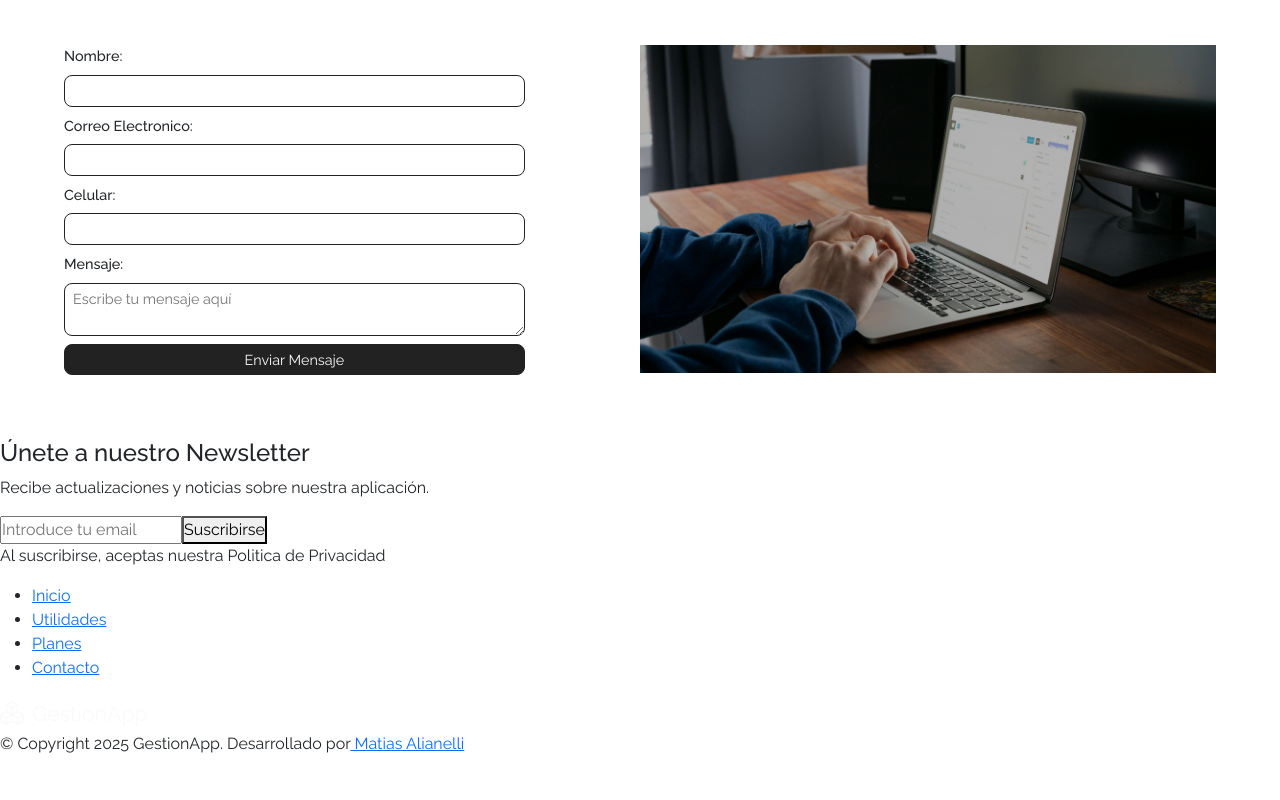
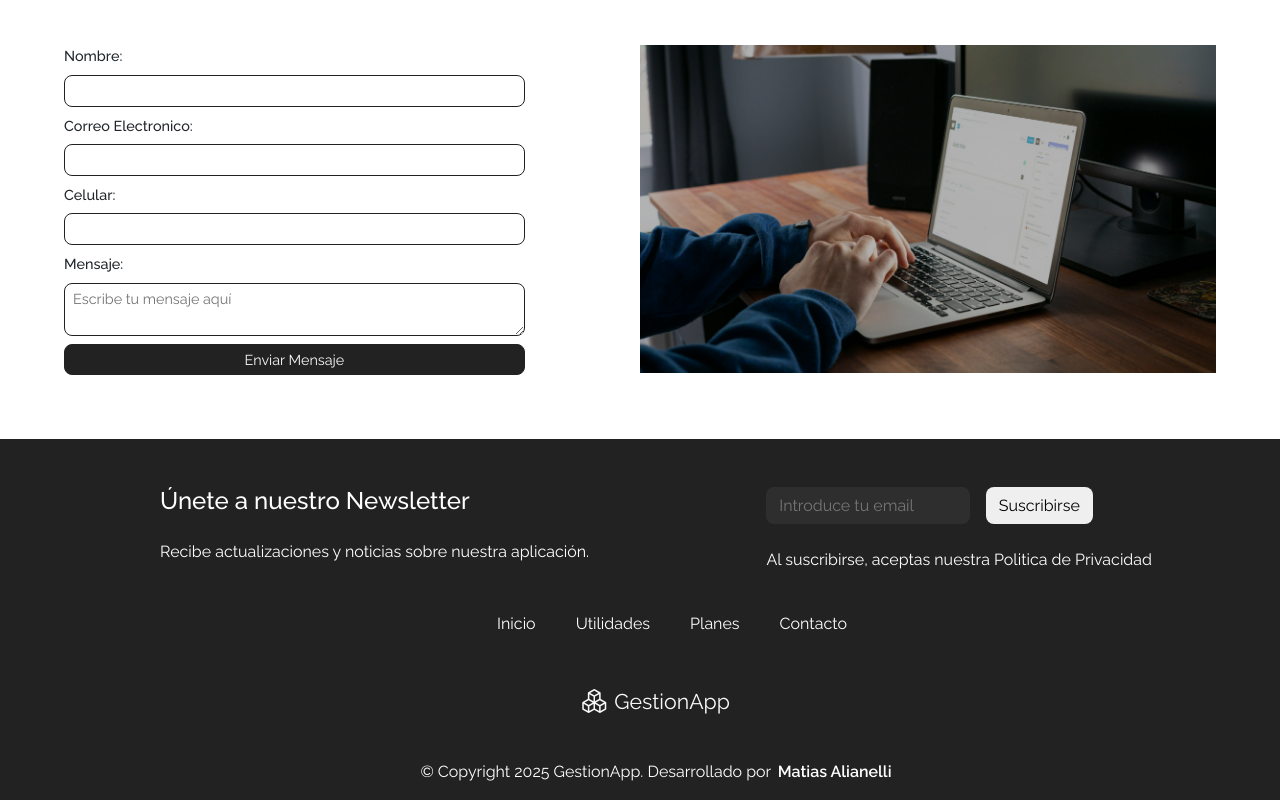
Before and after one commit to matiasealianelli/landing-gestion, a React (Vite) app: page / in a window 1280 px wide. Shown: the part 3106-3906 px from the top of the page. Before the commit the page ends 3878 px from the top, so only its background shows below. Built offline with nearby package versions, Linux system fonts and the light colour scheme.

Commit message:
Agregue estilos CSS al Footer

```diff
--- a/src/styles/Footer.css
+++ b/src/styles/Footer.css
@@ -0,0 +1,99 @@
+footer{
+  padding: 3rem 10% 0 10rem;
+  width: 100%;
+  background-color: #222;
+  display: flex;
+  flex-direction: column;
+  justify-content: center;
+  align-self: center;
+  gap: 2.5rem;
+}
+.conteiner-row1-footer{
+  color: #fff;
+  display: flex;
+  justify-content: space-between;
+}
+.subtitle-newsletter, .text-newsletter{
+  margin: 0;
+}
+.col1-newsletter, .col2-newsletter{
+  display: flex;
+  flex-direction: column;
+  gap: 1lh;
+}
+.input-newsletter{
+  color: #fff;
+  background-color: #2e2e2e;
+  border: none;
+  padding: 0.4rem 0.8rem;
+  border-radius: 8px;
+  transition: all 0.3s ease;
+}
+.btn-newsletter{
+  padding: 0.4rem 0.8rem;
+  border-radius: 8px;
+  border: none;
+  transition: all 0.3s ease;
+}
+.conteiner-input-newsletter{
+  height: min-content;
+  width: max-content;
+  display: flex;
+  flex-direction: row;
+  gap: 1rem;
+}
+.conteiner-row2-footer{
+  width: 100%;
+  display: flex;
+  flex-direction: column;
+  justify-content:center;
+  align-items: center;
+  gap: 2rem;
+}
+.conteiner-links-footer{
+  display: flex;
+  gap: 2.5rem;
+}
+.link-footer{
+  transition: all 0.3s ease;
+  list-style: none;
+  color: #fff;
+  text-decoration: none;
+}
+.link-portfolio-dev{
+  color: #fff;
+  display: flex;
+  justify-content: center;
+  gap: 0.4rem;
+  text-decoration: none;
+}
+.link-dev{
+  transition: all 0.3s ease;
+  color: #fff;
+  font-weight: 600;
+}
+.input-newsletter:hover, .btn-newsletter:hover{
+  transition: all 0.3s ease;
+  background-color: #4f4f4f;
+}
+.btn-newsletter:hover{
+  transition: all 0.3s ease;
+  color: #ffffff;
+}
+.input-newsletter:focus-visible, .btn-newsletter:focus-visible, .input-newsletter:focus, .btn-newsletter:focus, .input-newsletter:focus-within, .btn-newsletter:focus-within{
+  transition: all 0.3s ease;
+  background-color: #4f4f4f;
+  border: none;
+}
+.input-newsletter:focus-visible{
+  outline: none;
+}
+.link-footer:hover{
+  transition: all 0.3s ease;
+  color:#b1b1b1be;
+}
+.link-dev:hover{
+  color: #b1b1b1be;
+  transition: all 0.3s ease;
+  border-bottom: 1px solid #b1b1b1be;
+}
```
